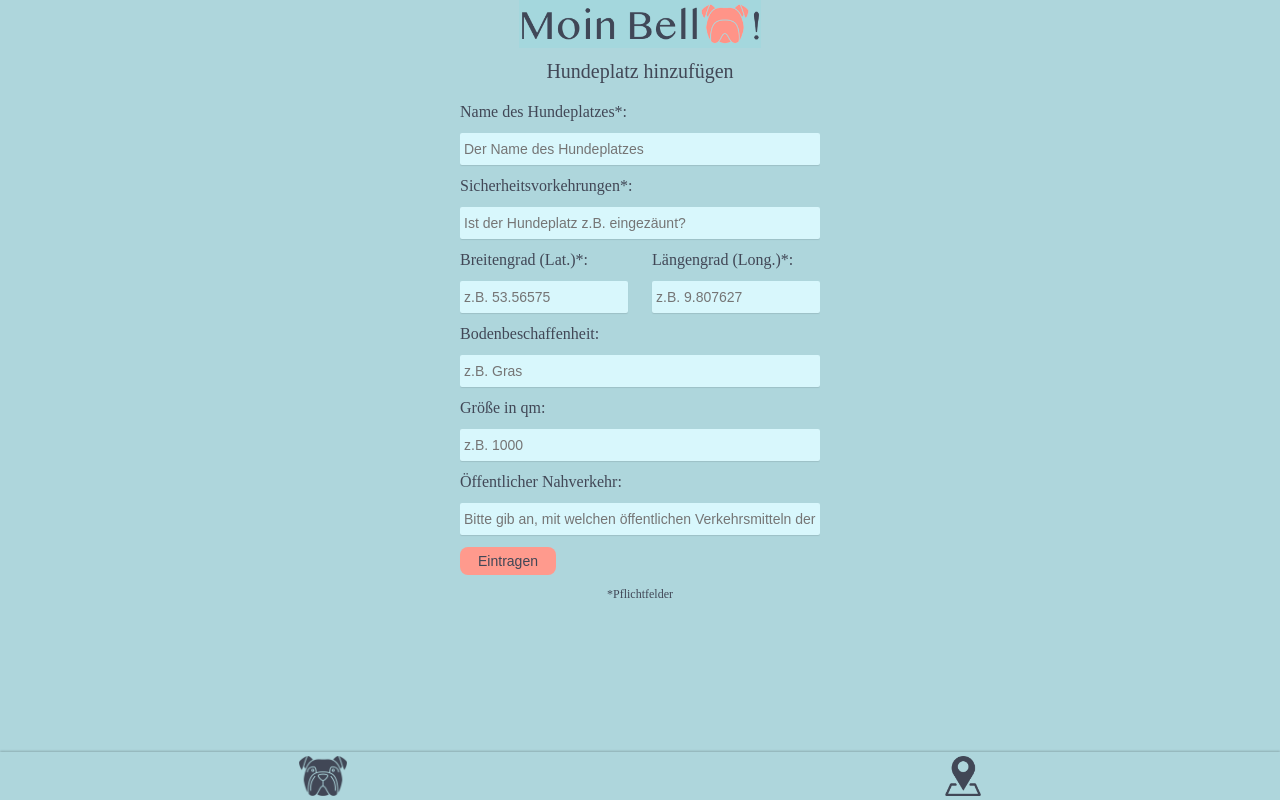
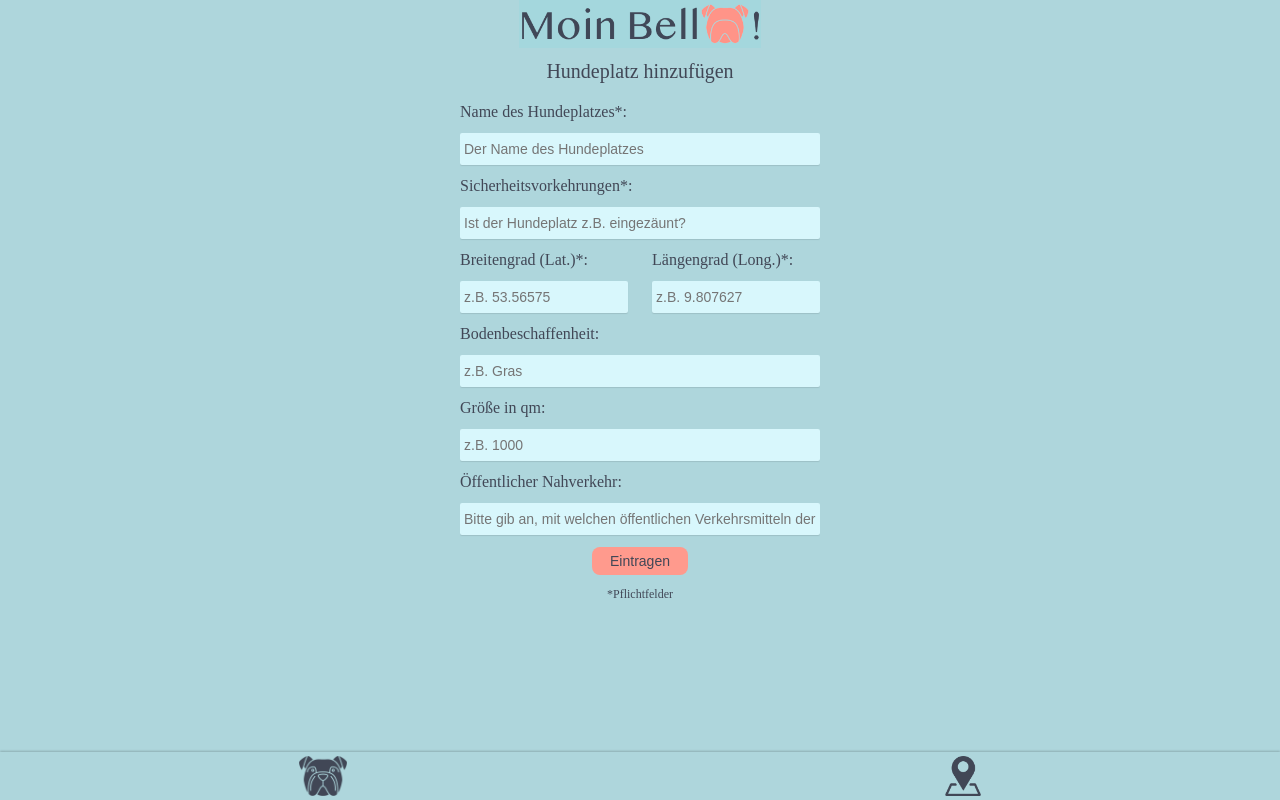
Before and after one commit to angelinakropmanns/moinbella, a React (Create React App) app: page /create-place in a window 1280 px wide. Built offline with nearby package versions, Linux system fonts and the light colour scheme.

Commit message:
correct submit button

```diff
--- a/src/pages/CreatePlacePage.js
+++ b/src/pages/CreatePlacePage.js
@@ -90,7 +90,9 @@ export default function CreatePlacePage() {
           onChange={handleChange}
           placeholder="Bitte gib an, mit welchen öffentlichen Verkehrsmitteln der Hundeplatz erreichbar ist"
         />
-        <SubmitButton>Eintragen</SubmitButton>
+        <SubmitButtonStyled>
+          <SubmitButton>Eintragen</SubmitButton>
+        </SubmitButtonStyled>
       </FormStyled>
       <TextStyled>*Pflichtfelder</TextStyled>
     </main>
@@ -181,3 +183,8 @@ const CoordinatesContainerLongStyled = styled.div`
 const TextStyled = styled.p`
   font-size: 12px;
 `
+
+const SubmitButtonStyled = styled.span`
+  display: flex;
+  justify-content: center;
+`
```
